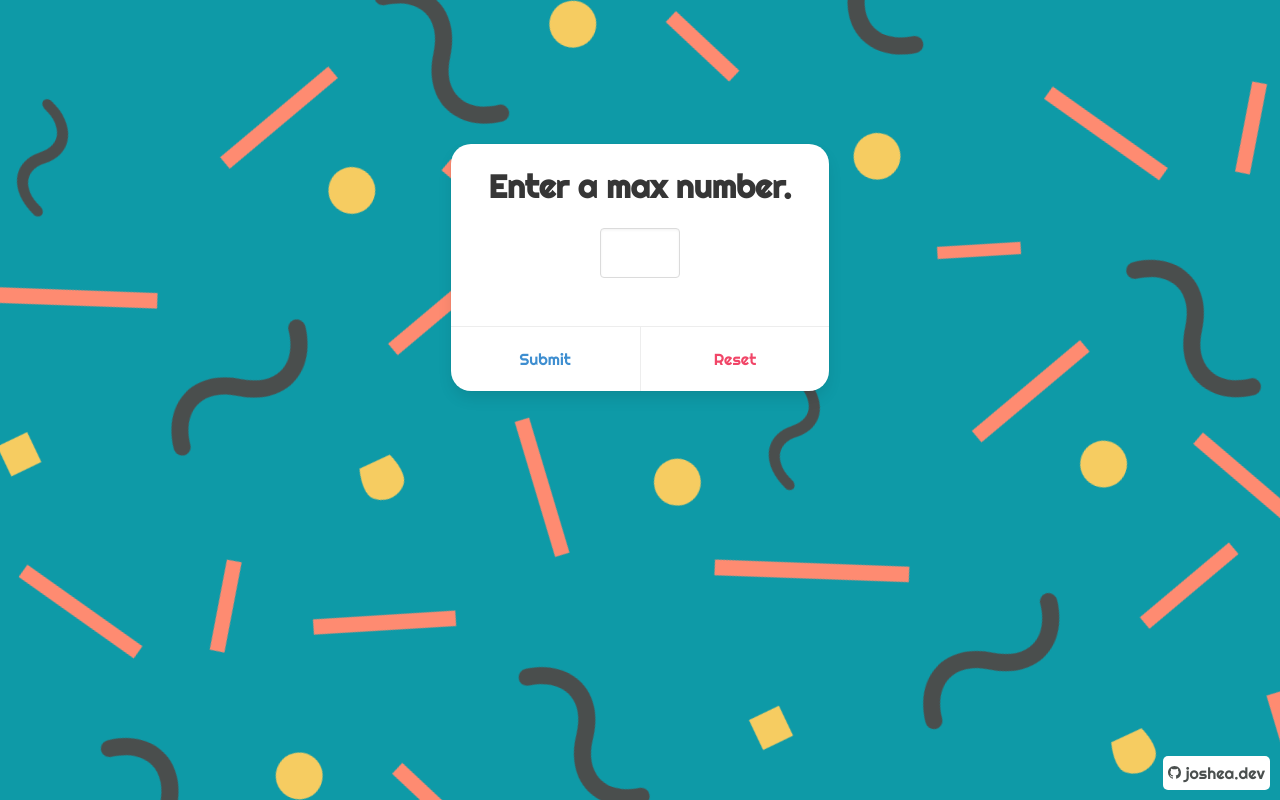
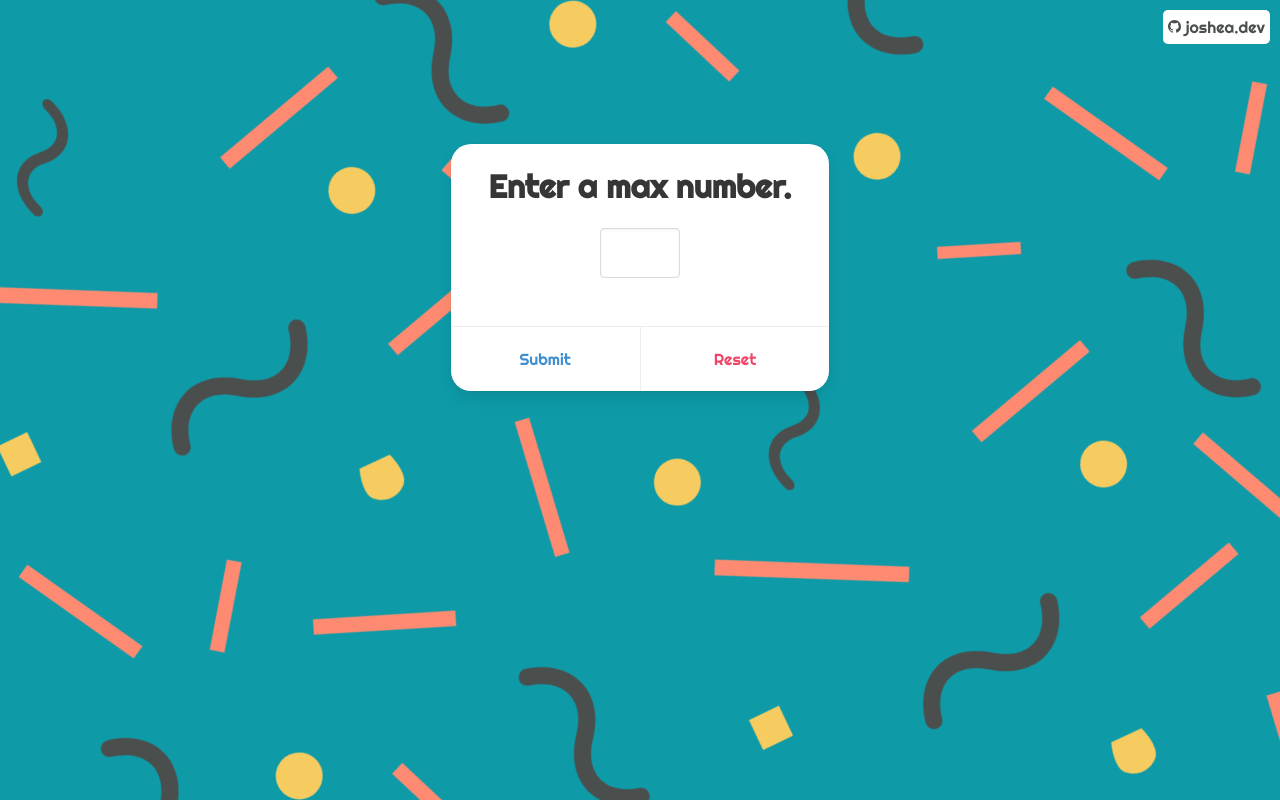
Before and after one commit to whatnotery/Number-Guessing-Game, a plain HTML site: page index.html in a window 1280 px wide. Drawn offline with nearby package versions, Linux system fonts and the light colour scheme.

Commit message:
styling change

```diff
--- a/style.css
+++ b/style.css
@@ -25,7 +25,7 @@ button{
 	margin: 5px;
 	position: absolute;
 	right: 5px;
-    bottom: 5px;
+    top: 5px;
 }
 
 a,
```
